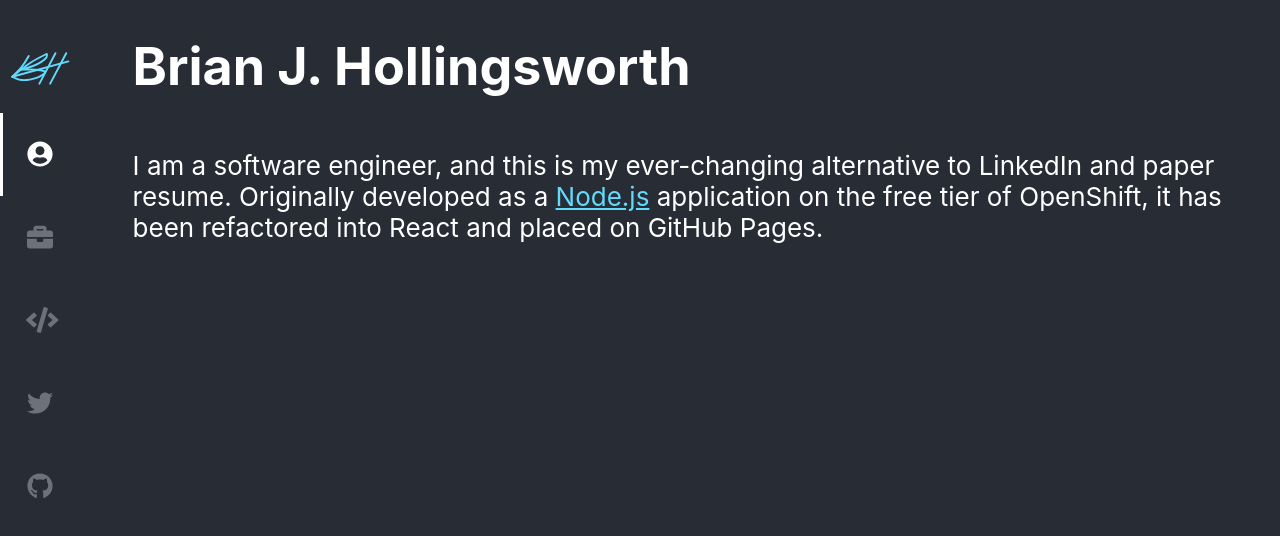
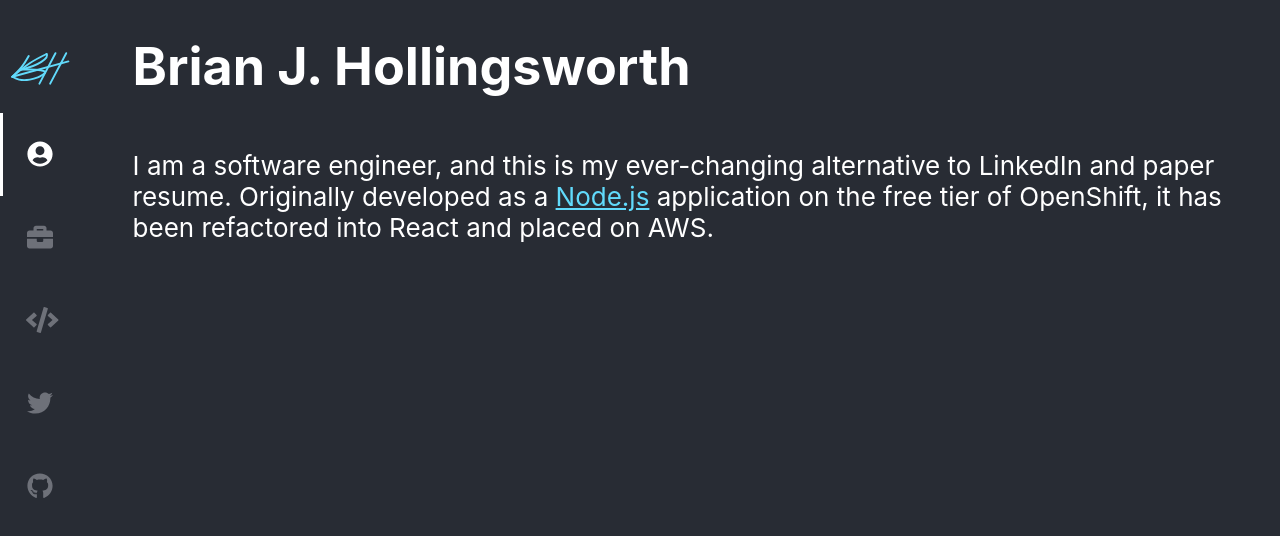
Before and after one commit to brianHollingsworth/brianhollingsworth.github.io, a React (Create React App) app: page / in a window 1280 px wide. Shown: the top 536 px of the page. Built offline with nearby package versions, Linux system fonts and the light colour scheme.

Commit message:
Updated profile page after AWS migration.

```diff
--- a/src/Profile.jsx
+++ b/src/Profile.jsx
@@ -12,7 +12,7 @@ export default function Profile(props) {
                 href="https://github.com/brianHollingsworth/brian.hollingsworth.codes"
                 target="_blank"
                 rel="noopener noreferrer">Node.js</a> application on the free tier of OpenShift, it has
-                been refactored into React and placed on GitHub Pages.</p>
+                been refactored into React and placed on AWS.</p>
             </span>
         </div>
     );
```
